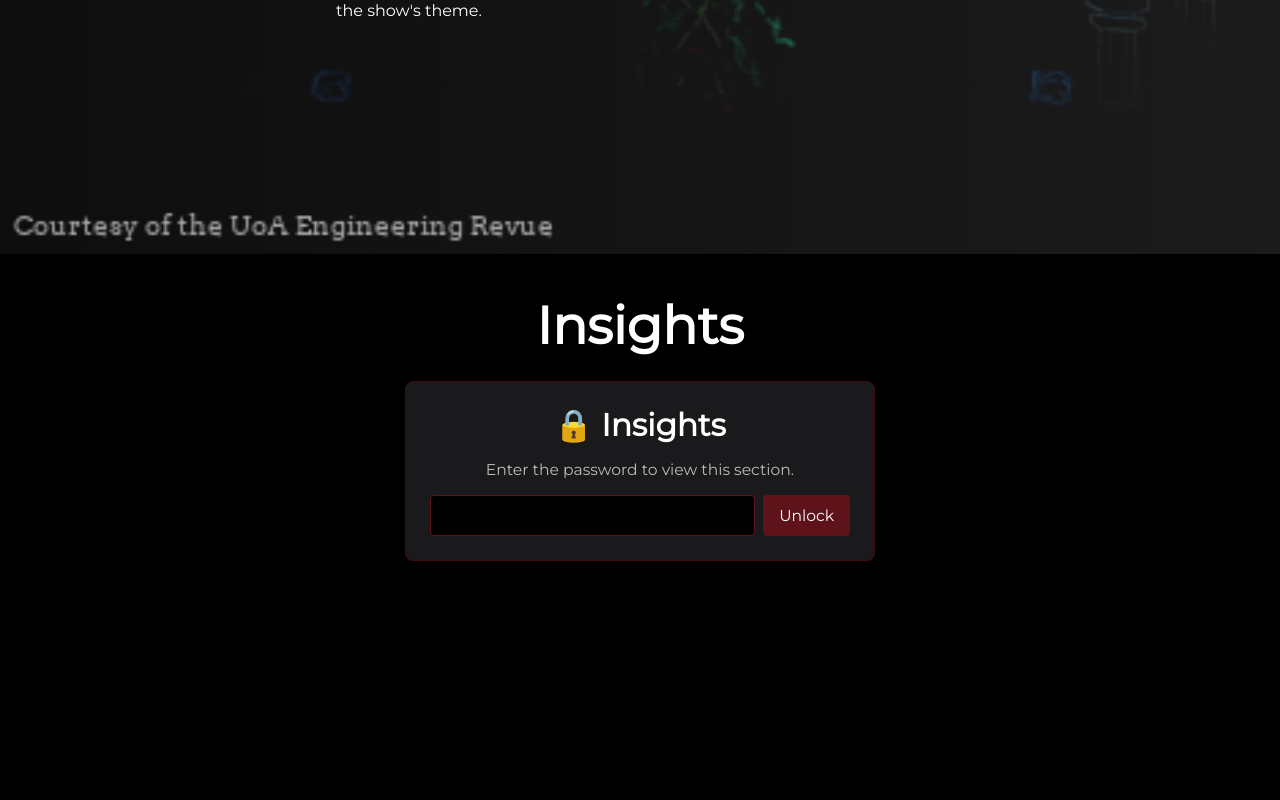
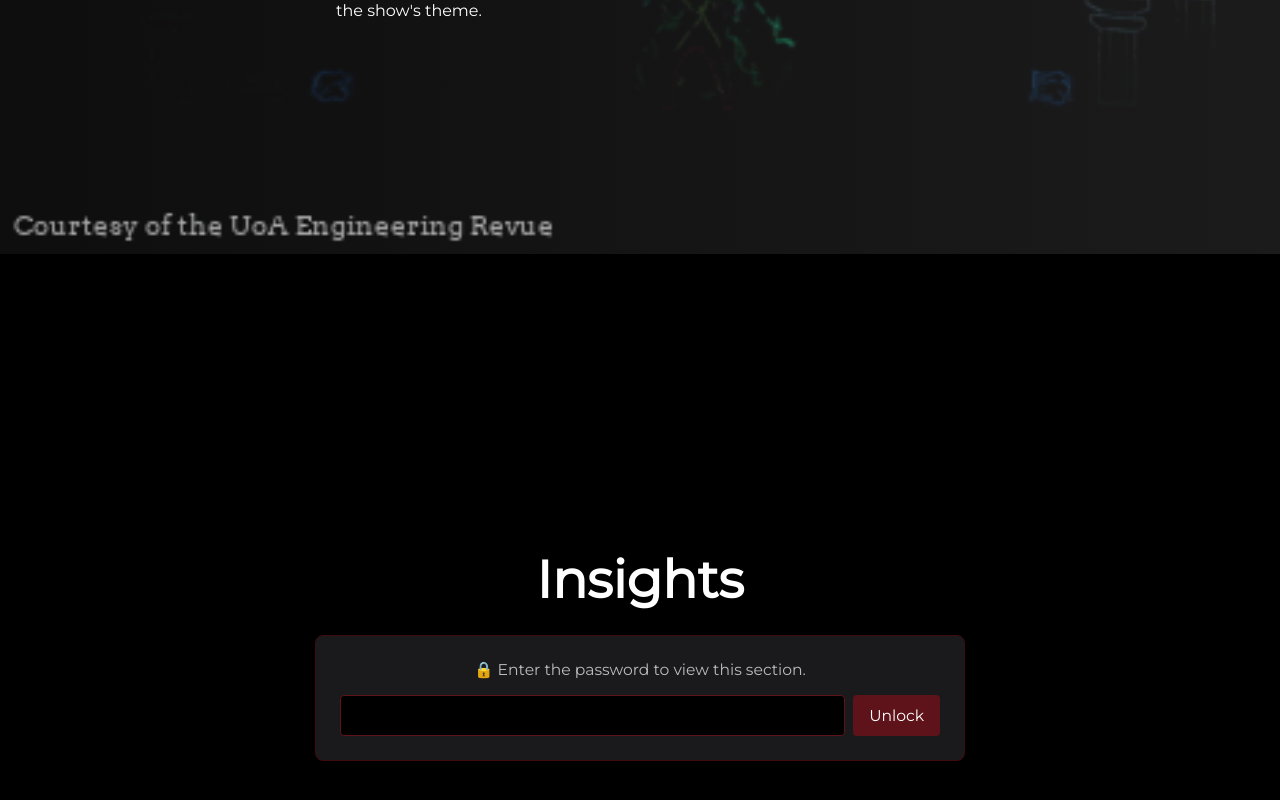
Before and after one commit to jemimahmartinez/jemimahmartinez.github.io, a React (Create React App) app: page / in a window 1280 px wide. Shown: the part 2203-3003 px from the top of the page. Built offline with nearby package versions, Linux system fonts and the light colour scheme.

Commit message:
updating styling for the main insights page before gate

```diff
--- a/src/components/insights/password-gate.tsx
+++ b/src/components/insights/password-gate.tsx
@@ -19,15 +19,11 @@ const styles = {
     "align-items": "center",
     gap: "16px",
     padding: "24px",
-    "max-width": "420px",
-    width: "80%",
+    "max-width": "600px",
+    width: "90%",
     "background-color": "#1A1A1D",
     border: "1px solid #3E0C0C",
     "border-radius": "8px",
-  },
-  heading: {
-    margin: "0",
-    "font-size": "1.2em",
   },
   subheading: {
     margin: "0",
@@ -101,9 +97,8 @@ const PasswordGate: React.FunctionComponent<IProps> = ({
 
   return (
     <div className={classes.gate}>
-      <h2 className={classes.heading}>🔒 Insights</h2>
       <p className={classes.subheading}>
-        Enter the password to view this section.
+        🔒 Enter the password to view this section.
       </p>
       <form className={classes.form} onSubmit={handleSubmit}>
         <input
--- a/src/components/sections/insights.tsx
+++ b/src/components/sections/insights.tsx
@@ -17,12 +17,9 @@ const styles = {
     "min-width": "100vw",
     "align-items": "center",
     "flex-direction": "column",
-    "justify-content": "flex-start",
+    "justify-content": "center",
     "background-color": "#000000",
     position: "relative",
-    "padding-top": "5vh",
-    "padding-bottom": "5vh",
-    "box-sizing": "border-box",
   },
   heading: {
     margin: "0 0 24px 0",
```
